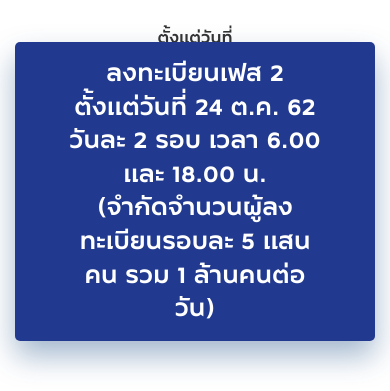
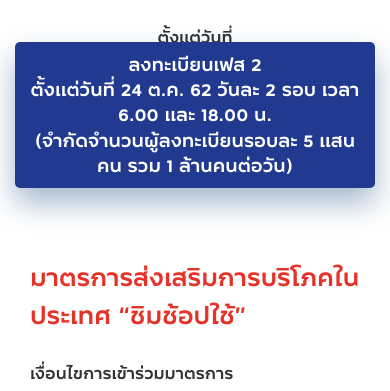
Before and after one commit to SuttipatNew/ywc-hw, a Vue app: page / in a window 390 px wide. Shown: the part 412-803 px from the top of the page. Built offline with nearby package versions, Linux system fonts and the light colour scheme; no server answers.

Commit message:
Register

```diff
--- a/src/components/Register.vue
+++ b/src/components/Register.vue
@@ -57,4 +57,11 @@
   transition: color .15s ease-in-out,background-color .15s ease-in-out,border-color .15s ease-in-out,box-shadow .15s ease-in-out;
 }
 
+@media (max-width: 577px) {
+  button {
+    font-size: 18px;
+    padding: 10px;
+  }
+}
+
 </style>
```
